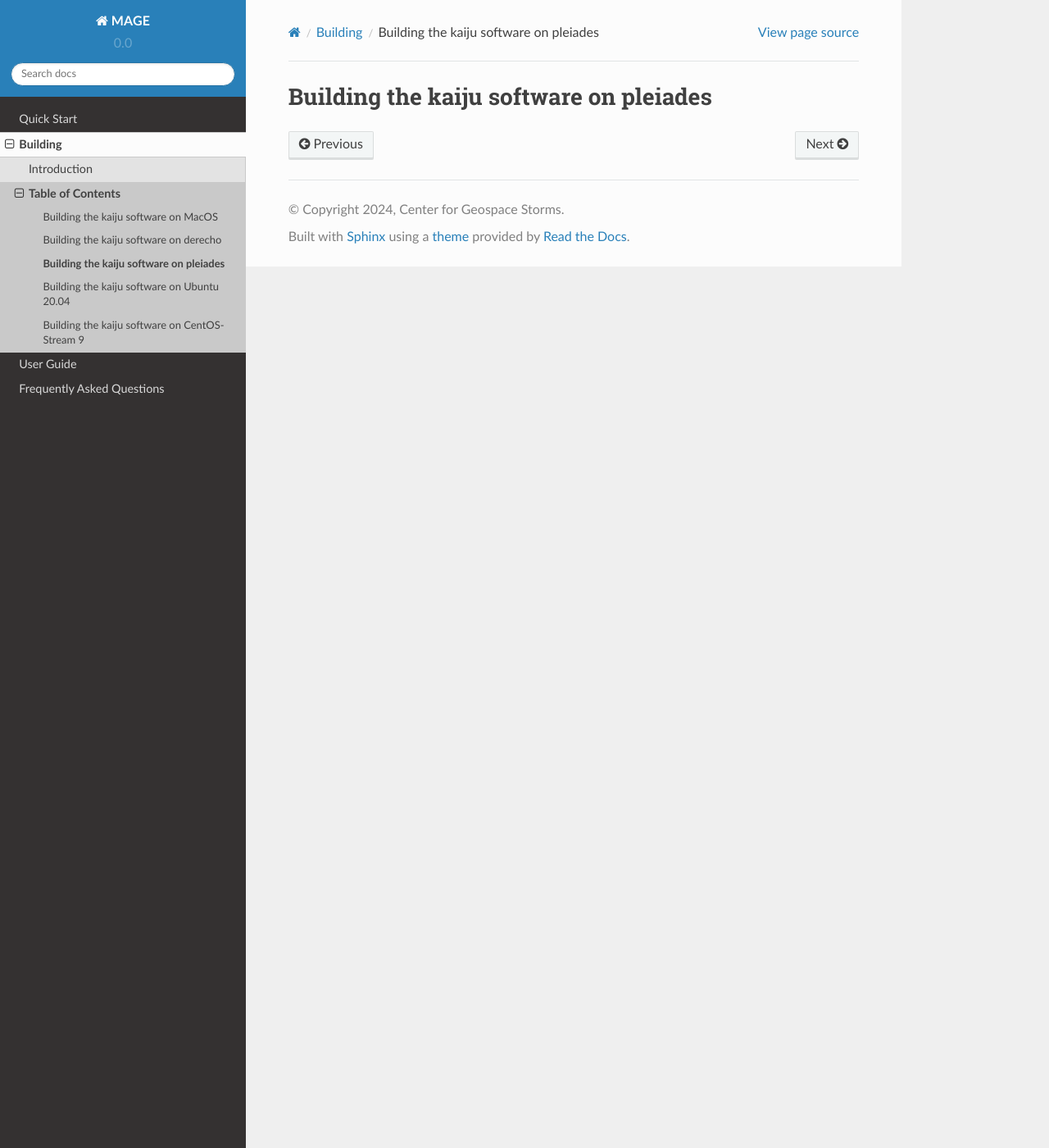
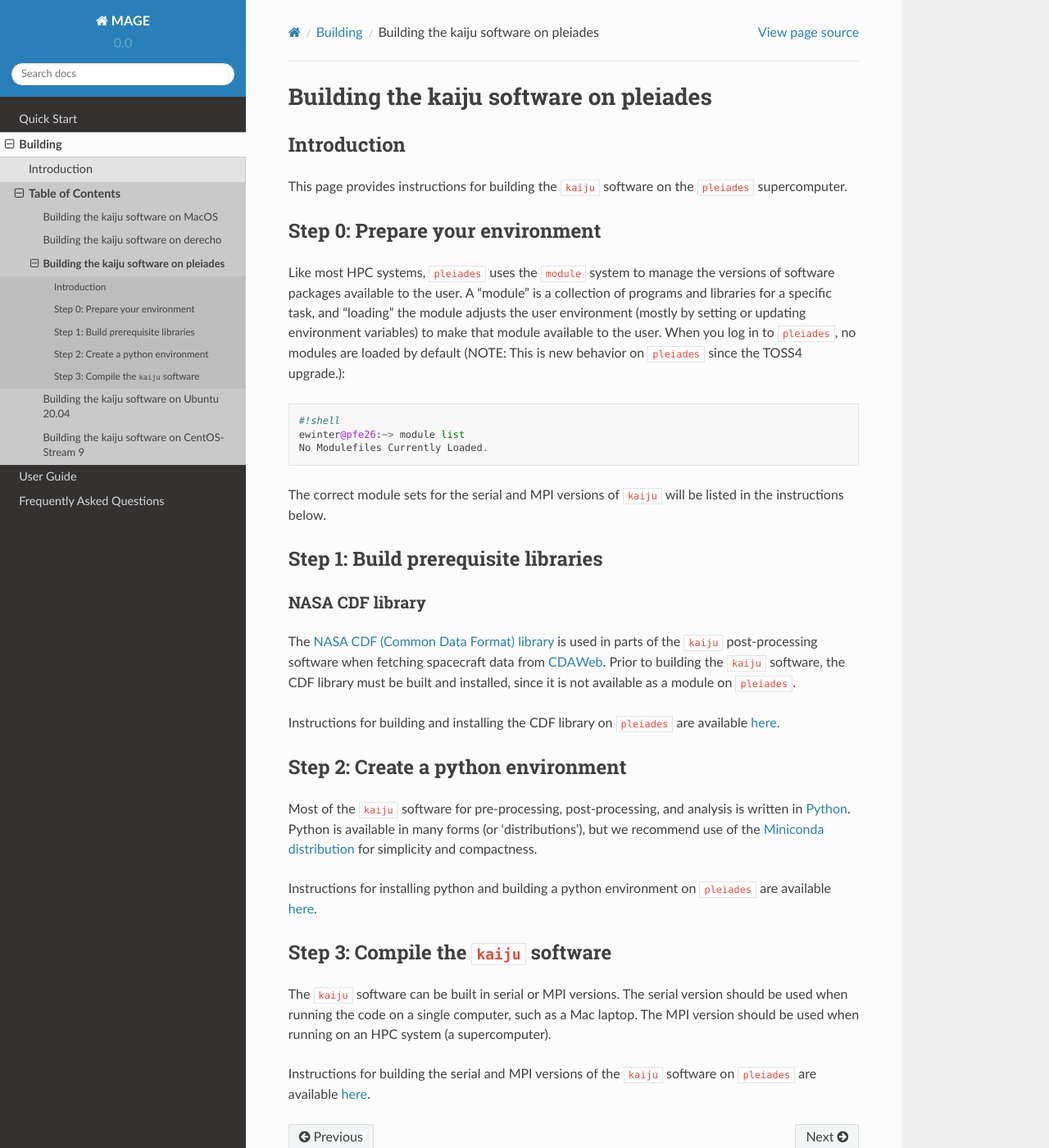
Before and after one commit to rgorby/MAGE, a Sphinx documentation site: the page built from docs/source/building/pleiades/index.rst, in a window 1280 px wide and 1400 px high. Shown: the whole window at 82% size. Built offline with Sphinx 7.4.7 and the Read the Docs theme 2.0.0, drawn with Linux system fonts in a browser that asks for light colours; some of the changed lines change nothing that is shown.

Commit message:
Rearranged and fixed links under building/pleiades.

```diff
--- a/docs/source/building/pleiades/index.rst
+++ b/docs/source/building/pleiades/index.rst
@@ -1,45 +1,66 @@
 Building the kaiju software on pleiades
 =======================================
 
-.. Introduction
-.. ------------
+Introduction
+------------
 
-.. This page provides instructions for building the ``kaiju`` software on the ``pleiades`` supercomputer.
+This page provides instructions for building the ``kaiju`` software on the
+``pleiades`` supercomputer.
 
-.. Step 0: Prepare your environment
-.. --------------------------------
+Step 0: Prepare your environment
+--------------------------------
 
-.. Like most HPC systems, ``pleiades`` uses the ``module`` system to manage the versions of software packages available to the user. A "module" is a collection of programs and libraries for a specific task, and "loading" the module adjusts the user environment (mostly by setting or updating environment variables) to make that module available to the user. When you log in to ``pleiades``\ , no modules are loaded by default (NOTE: This is new behavior on ``pleiades`` since the TOSS4 upgrade.):
+Like most HPC systems, ``pleiades`` uses the ``module`` system to manage the
+versions of software packages available to the user. A "module" is a
+collection of programs and libraries for a specific task, and "loading" the
+module adjusts the user environment (mostly by setting or updating environment
+variables) to make that module available to the user. When you log in to
+``pleiades``, no modules are loaded by default (NOTE: This is new behavior on
+``pleiades`` since the TOSS4 upgrade.):
 
-.. .. code-block::
+.. code-block::
 
-..    #!shell
-..    ewinter@pfe26:~> module list
-..    No Modulefiles Currently Loaded.
+   #!shell
+   ewinter@pfe26:~> module list
+   No Modulefiles Currently Loaded.
 
+The correct module sets for the serial and MPI versions of ``kaiju`` will be
+listed in the instructions below.
 
-.. The correct module sets for the serial and MPI versions of ``kaiju`` will be listed in the instructions below.
+Step 1: Build prerequisite libraries
+------------------------------------
 
-.. Step 1: Build prerequisite libraries
-.. ------------------------------------
+NASA CDF library
+~~~~~~~~~~~~~~~~
 
-.. NASA CDF library
-.. ^^^^^^^^^^^^^^^^
+The `NASA CDF (Common Data Format) library <https://cdf.gsfc.nasa.gov/>`_ is
+used in parts of the ``kaiju`` post-processing software when fetching
+spacecraft data from `CDAWeb <https://cdaweb.gsfc.nasa.gov/>`_. Prior to
+building the ``kaiju`` software, the CDF library must be built and installed,
+since it is not available as a module on ``pleiades``.
 
-.. The `NASA CDF (Common Data Format) library <https://cdf.gsfc.nasa.gov/>`_ is used in parts of the ``kaiju`` post-processing software when fetching spacecraft data from `CDAWeb <https://cdaweb.gsfc.nasa.gov/>`_. Prior to building the ``kaiju`` software, the CDF library must be built and installed, since it is not available as a module on ``pleiades``.
+Instructions for building and installing the CDF library on ``pleiades`` are
+available :doc:`here <pleiades_build_cdf>`.
 
-.. Instructions for building and installing the CDF library on ``pleiades`` are available :doc:`here <pleiades_build_cdf>`.
+Step 2: Create a python environment
+-----------------------------------
 
-.. Step 2: Create a python environment
-.. -----------------------------------
+Most of the ``kaiju`` software for pre-processing, post-processing, and
+analysis is written in `Python <https://www.python.org/>`_. Python is
+available in many forms (or 'distributions'), but we recommend use of the
+`Miniconda distribution <https://docs.conda.io/en/latest/miniconda.html>`_ for
+simplicity and compactness.
 
-.. Most of the ``kaiju`` software for pre-processing, post-processing, and analysis is written in `Python <https://www.python.org/>`_. Python is available in many forms (or 'distributions'), but we recommend use of the `Miniconda distribution <https://docs.conda.io/en/latest/miniconda.html>`_ for simplicity and compactness.
+Instructions for installing python and building a python environment on
+``pleiades`` are available :doc:`here <pleiades_build_python>`.
 
-.. Instructions for installing python and building a python environment on ``pleiades`` are available :doc:`here <pleiades_build_python>`.
+Step 3: Compile the ``kaiju`` software
+------------------------------------------
 
-.. Step 3: Compile the ``kaiju`` software
-.. ------------------------------------------
+The ``kaiju`` software can be built in serial or MPI versions. The serial
+version should be used when running the code on a single computer, such as a
+Mac laptop. The MPI version should be used when running on an HPC system
+(a supercomputer).
 
-.. The ``kaiju`` software can be built in serial or MPI versions. The serial version should be used when running the code on a single computer, such as a Mac laptop. The MPI version should be used when running on an HPC system (a supercomputer).
-
-.. Instructions for building the serial and MPI versions of the ``kaiju`` software on ``pleiades`` are available :doc:`here <pleiades_build_kaiju>`.
+Instructions for building the serial and MPI versions of the ``kaiju``
+software on ``pleiades`` are available :doc:`here <pleiades_build_kaiju>`.
```
Also changed, not shown: docs/source/building/pleiades/old/building_cdf_pleiades.rst (renamed from docs/source/building/pleiades/building_cdf_pleiades.rst), docs/source/building/pleiades/old/building_kaiju_pleiades.rst (renamed from docs/source/building/pleiades/building_kaiju_pleiades.rst), docs/source/building/pleiades/old/kaiju-3.7_pleiades_20220817.yml.rst (renamed from docs/source/building/pleiades/kaiju-3.7_pleiades_20220817.yml.rst), docs/source/building/pleiades/old/kaiju-3.8_pleiades_20220817.yml.rst (renamed from docs/source/building/pleiades/kaiju-3.8_pleiades_20220817.yml.rst), docs/source/building/pleiades/old/python_pleiades.rst (renamed from docs/source/building/pleiades/python_pleiades.rst).
